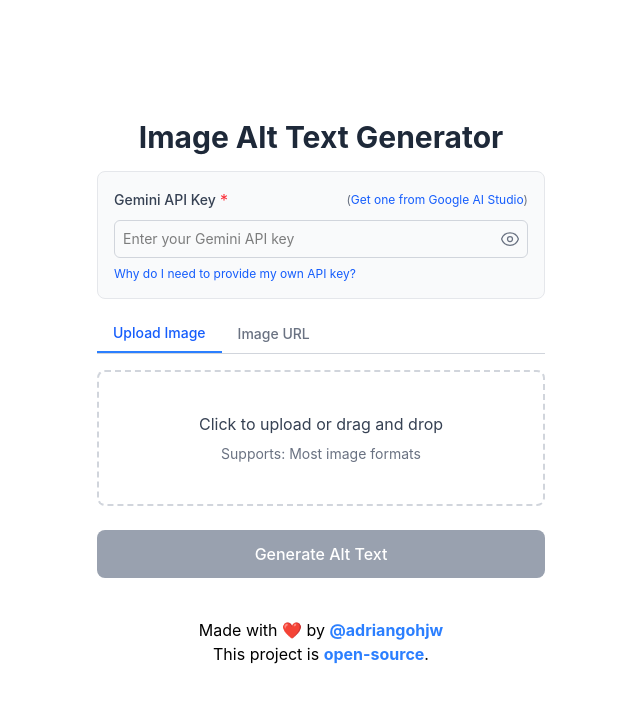
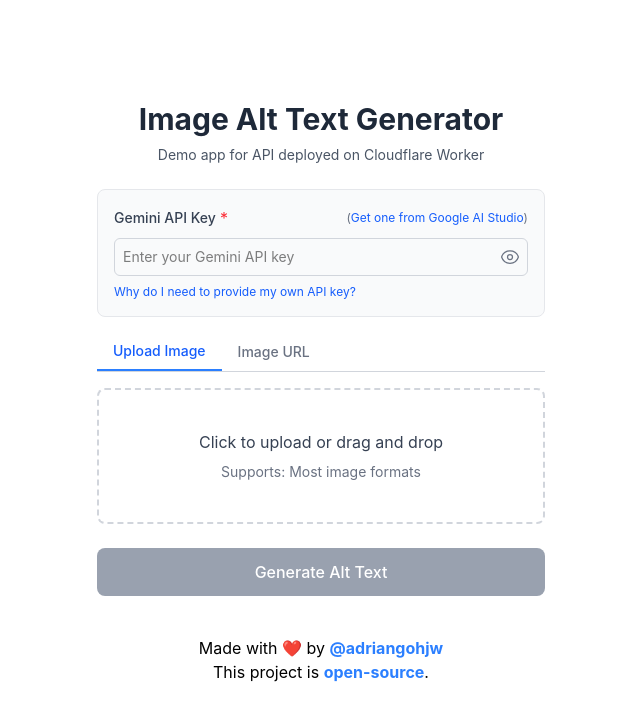
Before and after one commit to adriangohjw/alt-text-generator, a React (Vite) app in the folder packages/frontend/: page / in a window 1280 px wide. Shown: the top 720 px of the page, without its empty margins (319-959 px from the left). Built offline with nearby package versions, Linux system fonts and the light colour scheme; no server answers.

Commit message:
Enhance App component by updating header margin and adding a description paragraph for the demo app functionality.

```diff
--- a/packages/frontend/src/App.tsx
+++ b/packages/frontend/src/App.tsx
@@ -192,9 +192,13 @@ function App() {
 
   return (
     <div className="min-h-screen bg-white dark:bg-gray-900 flex flex-col items-center justify-center p-4">
-      <h1 className="text-3xl font-bold text-gray-800 dark:text-white mb-4">
+      <h1 className="text-3xl font-bold text-gray-800 dark:text-white mb-2">
         Image Alt Text Generator
       </h1>
+
+      <p className="text-sm text-gray-600 dark:text-gray-400 mb-6 text-center">
+        Demo app for API deployed on Cloudflare Worker
+      </p>
 
       <div className="w-full max-w-md space-y-6">
         <ApiKeyInput apiKey={apiKey} onApiKeyChange={handleApiKeyChange} />
```
